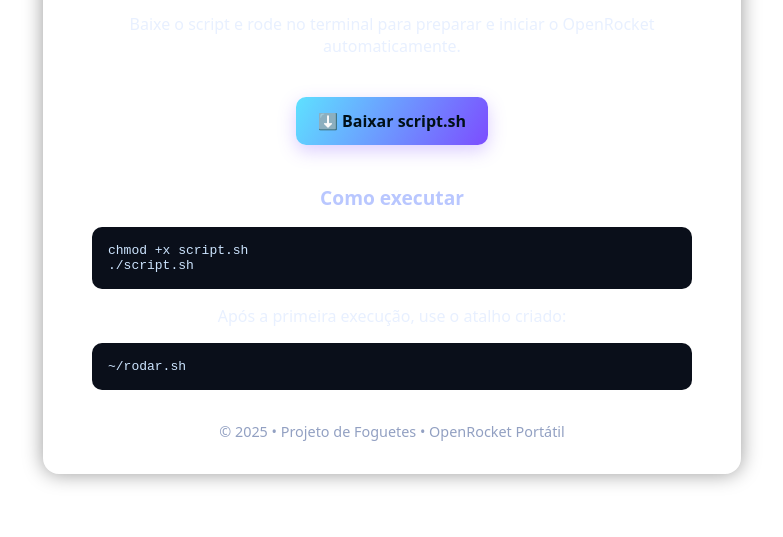
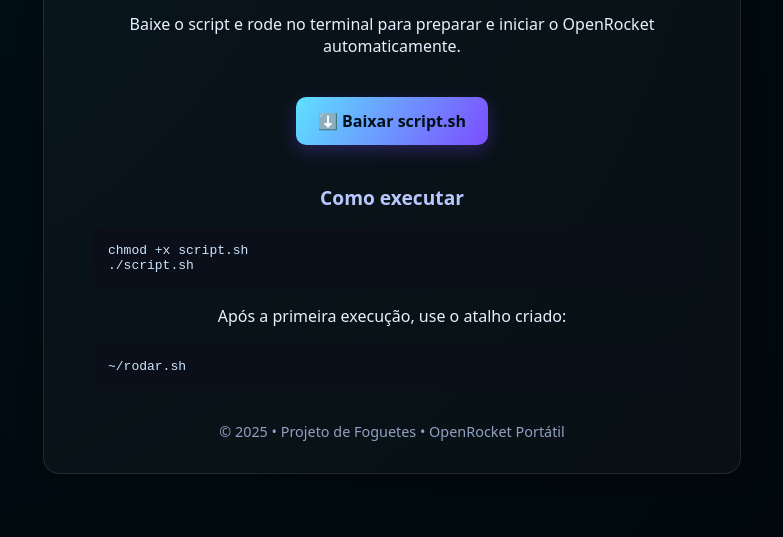
Before and after one commit to rbeninca/oficinas, a plain HTML site: page index.html in a window 1280 px wide. Shown: the part 263-800 px from the top of the page, without its empty margins (248-1031 px from the left). Drawn offline with Linux system fonts and the light colour scheme.

Commit message:
openRocket

```diff
--- a/index.html
+++ b/index.html
@@ -7,6 +7,7 @@
   <style>
     body {
       font-family: system-ui, sans-serif;
+        background: radial-gradient(circle at top left, #001018, #00070a);
 
       color: #e8f0ff;
       margin: 0;
```
